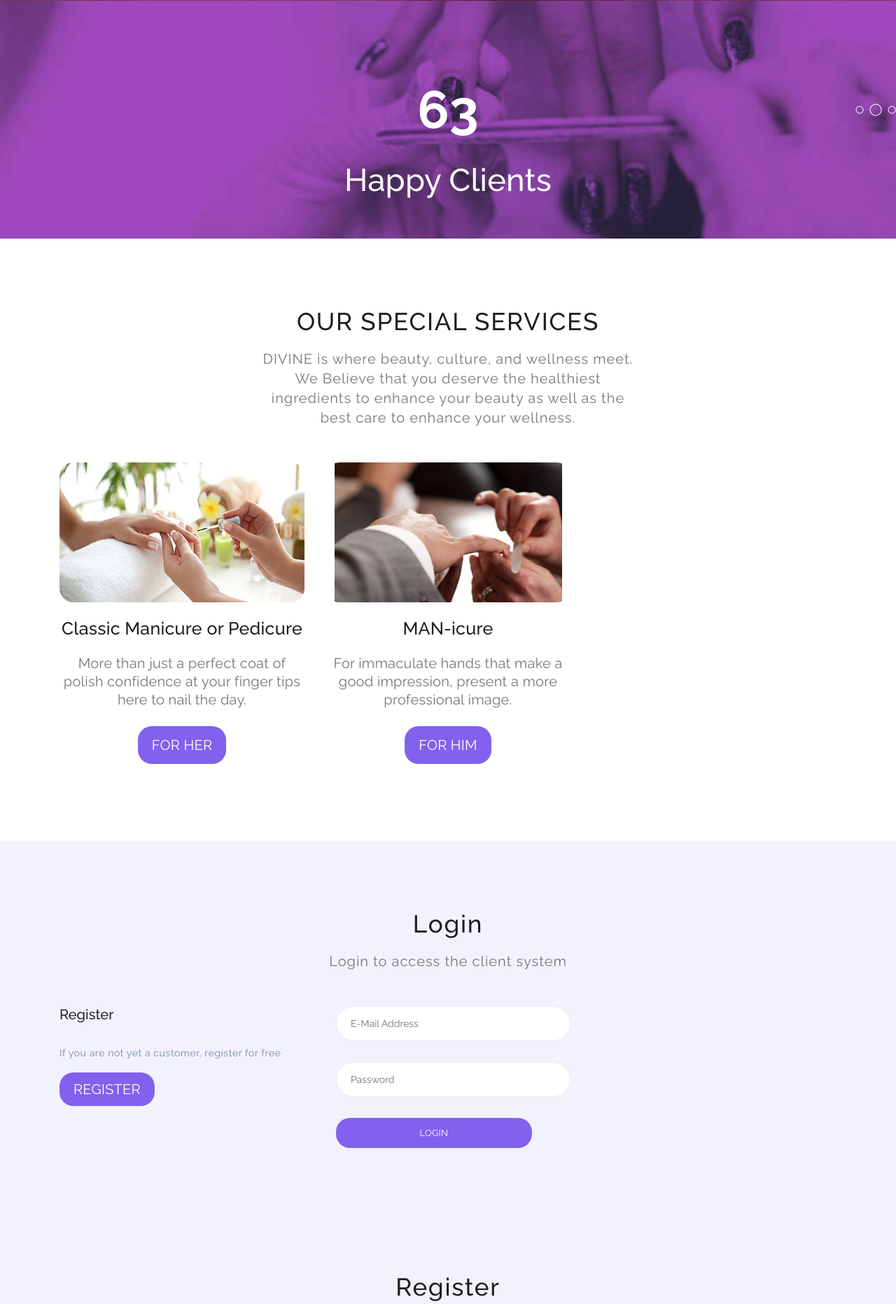
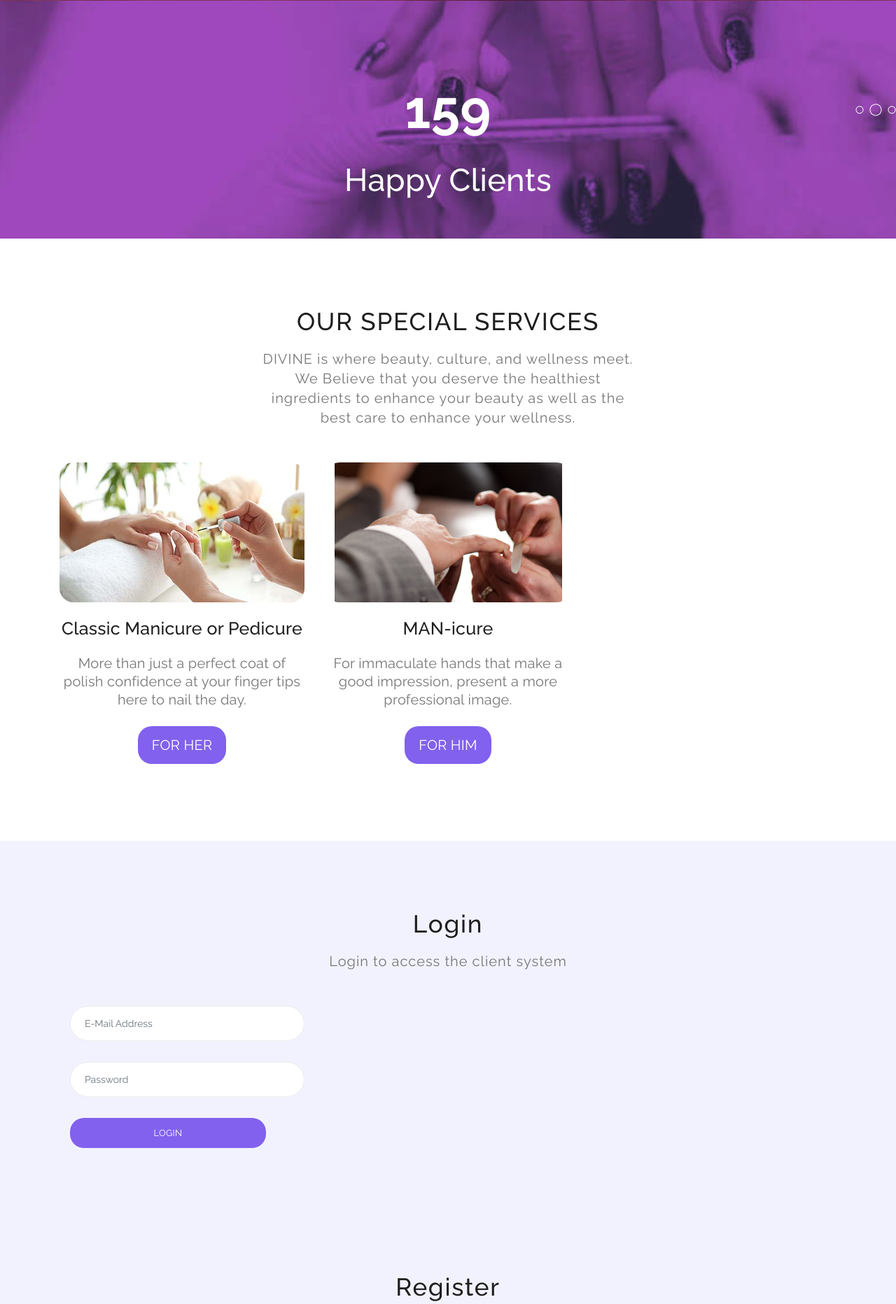
Before and after one commit to amdc04/divinebeauty, a PHP site: page / in a window 1280 px wide. Shown: the part 799-2663 px from the top of the page at 70% size. Run offline with PHP 8.4, Linux system fonts and the light colour scheme.

Commit message:
update login

```diff
--- a/index.php
+++ b/index.php
@@ -102,7 +102,7 @@
 
                     <div class="col-lg-12 col-md-12 col-sm-12">
                         <div class="count-item decoration-top">
-                            <strong>63</strong>
+                            <strong>159</strong>
                             <span>Happy Clients</span>
                         </div>
                     </div>
@@ -188,17 +188,6 @@
             <!-- ***** Section Title End ***** -->
 
             <div class="row">
-                <!-- ***** loging Text Start ***** -->
-                <div class="col-lg-4 col-md-6 col-sm-12">
-                    <h5 class="margin-bottom-30">Register</h5>
-                    <div class="contact-text">
-                        <p>If you are not yet a customer, register for free
-                        <br><br> <a href="#register" class="main-button">Register</a></p>
-
-                    </div>
-                </div>
-                <!-- ***** login Text End ***** -->
-
                 <!-- ***** login Form Start ***** -->
                 <div class="col-lg-8 col-md-6 col-sm-12">
                     <div class="contact-form">
@@ -245,6 +234,7 @@
                     </div>
                 </div>
             </div>
+
             <!-- ***** Section Title End ***** -->
 
             <div class="row">
```
